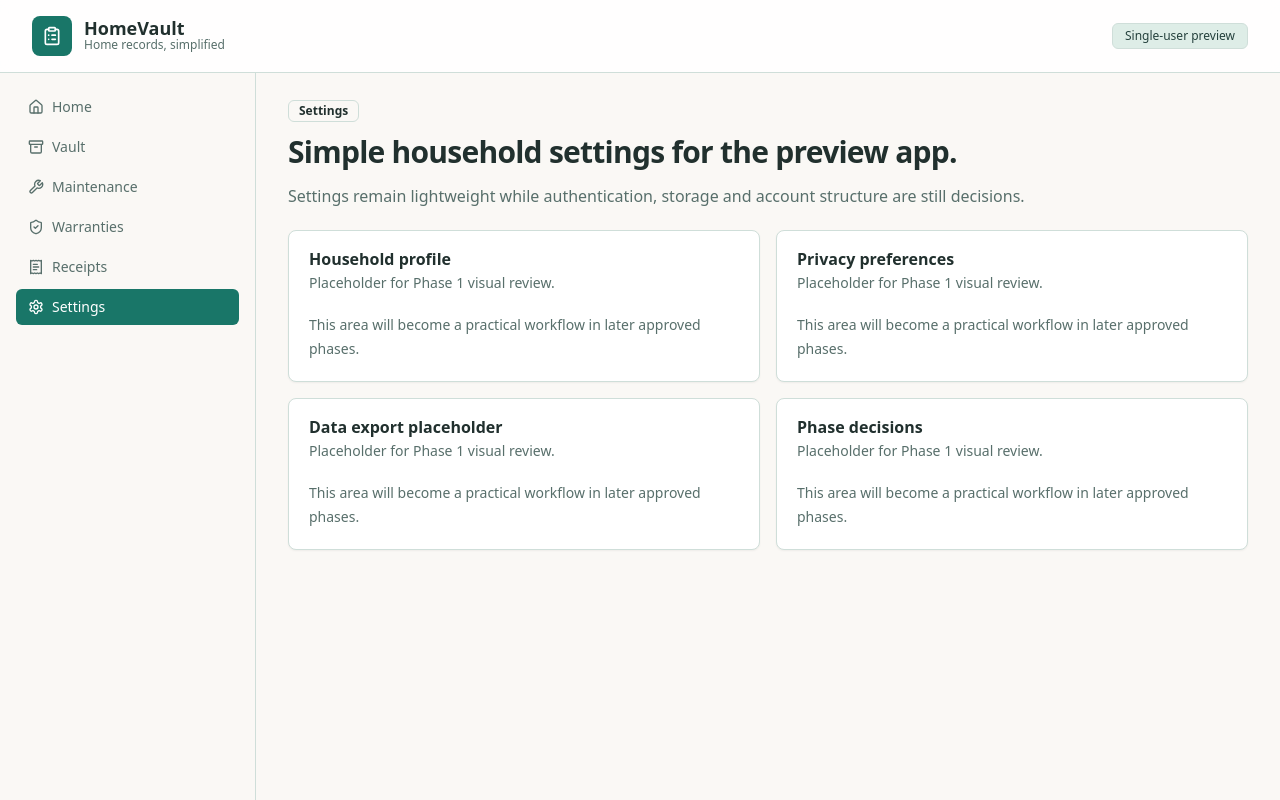
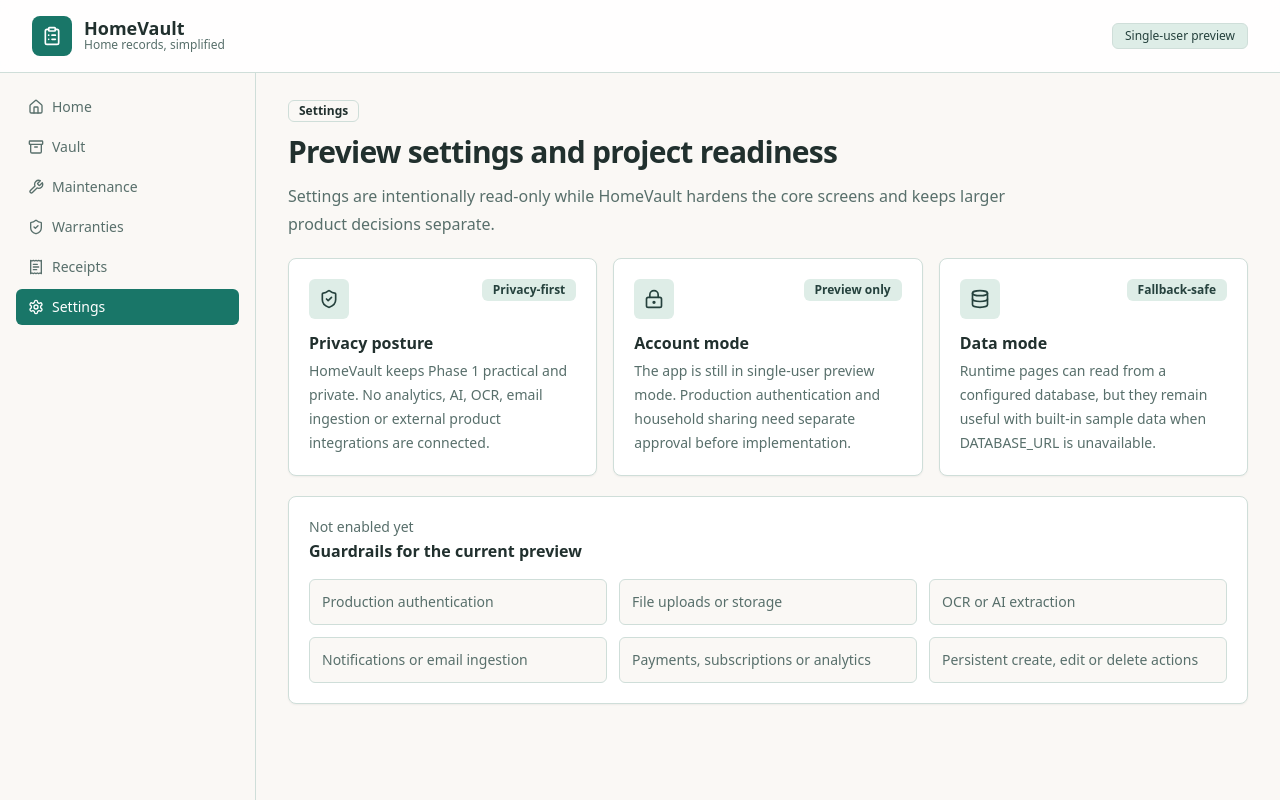
Before and after one commit to LatinMaestro/HomeVault, a Next.js app: page /settings in a window 1280 px wide. Built offline with nearby package versions, Linux system fonts and the light colour scheme.

Commit message:
Polish settings readiness page

```diff
--- a/src/app/settings/page.tsx
+++ b/src/app/settings/page.tsx
@@ -1,12 +1,88 @@
-import { SectionPlaceholder } from "@/components/section-placeholder";
+import { Database, LockKeyhole, ShieldCheck } from "lucide-react";
+
+import { AppShell } from "@/components/app-shell";
+import { PageHeader } from "@/components/page-header";
+import { Badge } from "@/components/ui/badge";
+import { Card, CardContent, CardDescription, CardHeader, CardTitle } from "@/components/ui/card";
+
+const readinessCards = [
+  {
+    title: "Privacy posture",
+    description: "HomeVault keeps Phase 1 practical and private. No analytics, AI, OCR, email ingestion or external product integrations are connected.",
+    badge: "Privacy-first",
+    icon: ShieldCheck,
+  },
+  {
+    title: "Account mode",
+    description: "The app is still in single-user preview mode. Production authentication and household sharing need separate approval before implementation.",
+    badge: "Preview only",
+    icon: LockKeyhole,
+  },
+  {
+    title: "Data mode",
+    description: "Runtime pages can read from a configured database, but they remain useful with built-in sample data when DATABASE_URL is unavailable.",
+    badge: "Fallback-safe",
+    icon: Database,
+  },
+];
+
+const unavailableItems = [
+  "Production authentication",
+  "File uploads or storage",
+  "OCR or AI extraction",
+  "Notifications or email ingestion",
+  "Payments, subscriptions or analytics",
+  "Persistent create, edit or delete actions",
+];
 
 export default function SettingsPage() {
   return (
-    <SectionPlaceholder
-      section="Settings"
-      title="Simple household settings for the preview app."
-      description="Settings remain lightweight while authentication, storage and account structure are still decisions."
-      items={["Household profile", "Privacy preferences", "Data export placeholder", "Phase decisions"]}
-    />
+    <AppShell activeSection="Settings">
+      <section className="space-y-5">
+        <PageHeader
+          eyebrow="Settings"
+          title="Preview settings and project readiness"
+          description="Settings are intentionally read-only while HomeVault hardens the core screens and keeps larger product decisions separate."
+        />
+
+        <div className="grid gap-4 lg:grid-cols-3">
+          {readinessCards.map((card) => {
+            const Icon = card.icon;
+            return (
+              <Card key={card.title}>
+                <CardHeader className="space-y-4">
+                  <div className="flex items-start justify-between gap-3">
+                    <div className="flex h-10 w-10 items-center justify-center rounded-md bg-secondary text-secondary-foreground">
+                      <Icon className="h-5 w-5" aria-hidden="true" />
+                    </div>
+                    <Badge variant="secondary">{card.badge}</Badge>
+                  </div>
+                  <div>
+                    <CardTitle>{card.title}</CardTitle>
+                    <CardDescription className="mt-2 leading-6">{card.description}</CardDescription>
+                  </div>
+                </CardHeader>
+              </Card>
+            );
+          })}
+        </div>
+
+        <Card>
+          <CardHeader>
+            <CardDescription>Not enabled yet</CardDescription>
+            <CardTitle>Guardrails for the current preview</CardTitle>
+          </CardHeader>
+          <CardContent>
+            <ul className="grid gap-3 text-sm text-muted-foreground sm:grid-cols-2 lg:grid-cols-3">
+              {unavailableItems.map((item) => (
+                <li key={item} className="rounded-md border bg-background p-3">
+                  {item}
+                </li>
+              ))}
+            </ul>
+          </CardContent>
+        </Card>
+      </section>
+    </AppShell>
   );
 }
```
